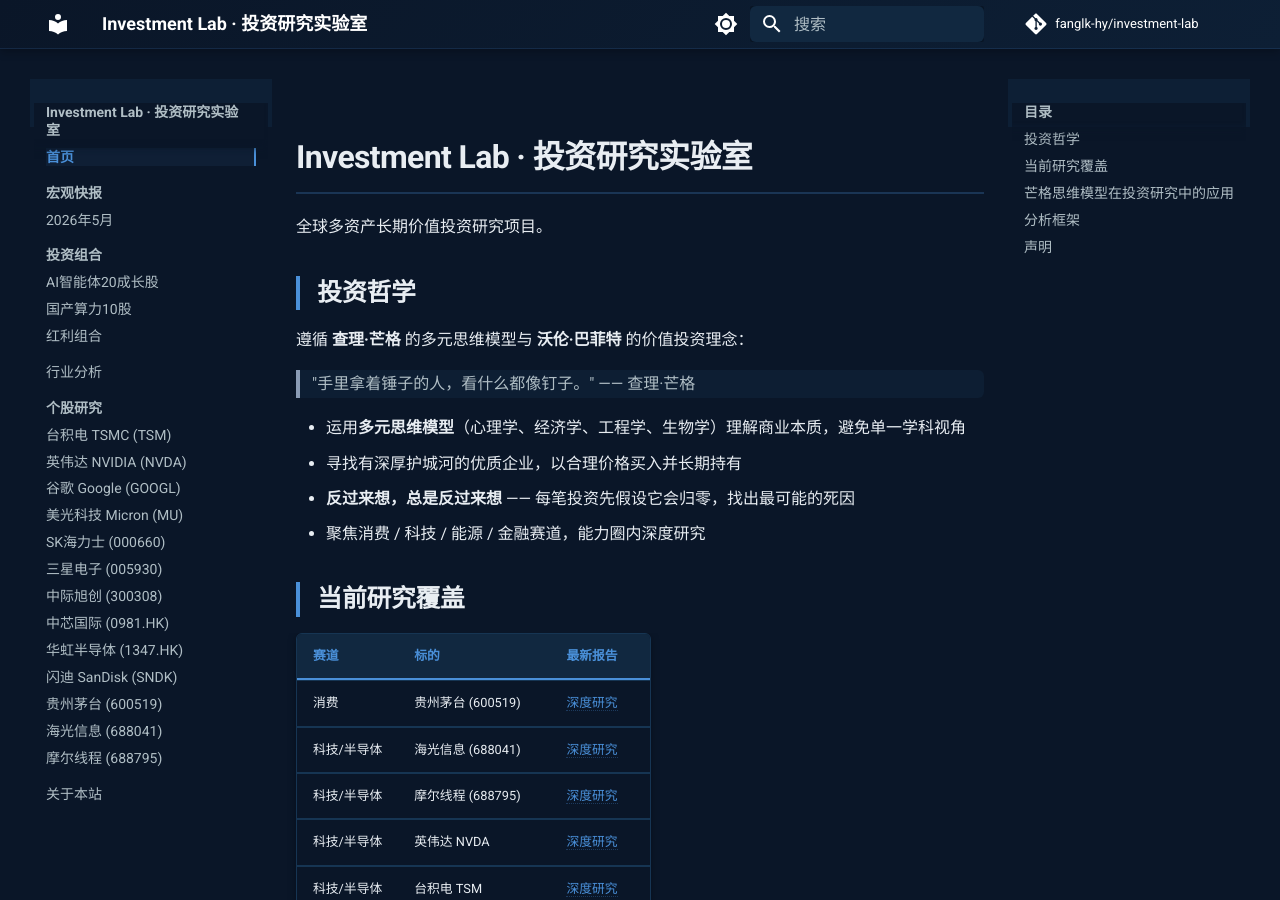
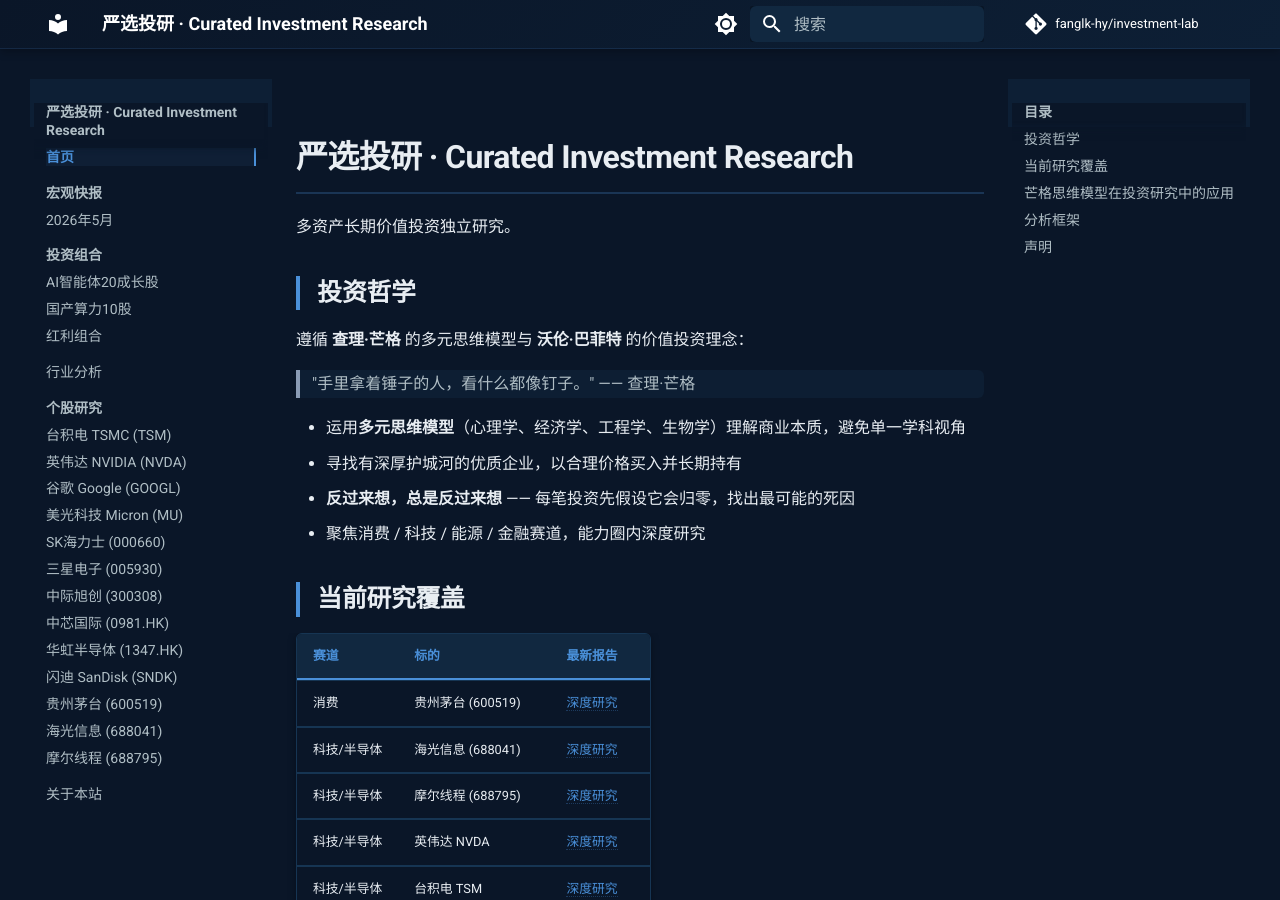
Before and after one commit to fanglk-hy/investment-lab, an MkDocs documentation site: the page built from docs/index.md, in a window 1280 px wide and 900 px high. Built offline with MkDocs 1.6.1 and Material for MkDocs 9.7.7, drawn with Linux system fonts in a browser that asks for light colours; comment, search, counter and statistics services are not loaded.

Commit message:
站点更名为「严选投研 · Curated Investment Research」
Co-Authored-By: Claude Opus 4.7 <noreply@anthropic.com>

```diff
--- a/CLAUDE.md
+++ b/CLAUDE.md
@@ -1,6 +1,6 @@
-# Investment Lab — 投资研究实验室
+# 严选投研 · Curated Investment Research
 
-全球多资产长期价值投资研究项目。
+多资产长期价值投资独立研究。
 
 ## 投资哲学
 
--- a/docs/index.md
+++ b/docs/index.md
@@ -1,6 +1,6 @@
-# Investment Lab · 投资研究实验室
+# 严选投研 · Curated Investment Research
 
-全球多资产长期价值投资研究项目。
+多资产长期价值投资独立研究。
 
 ## 投资哲学
 
--- a/mkdocs.yml
+++ b/mkdocs.yml
@@ -1,5 +1,5 @@
-site_name: Investment Lab · 投资研究实验室
-site_description: 全球多资产长期价值投资研究
+site_name: 严选投研 · Curated Investment Research
+site_description: 严选投研 · Curated Investment Research
 site_url: https://fanglk-hy.github.io/investment-lab/
 repo_name: fanglk-hy/investment-lab
 repo_url: https://github.com/fanglk-hy/investment-lab
```
Also changed, not shown: docs/about.md (+1 -1 lines).
